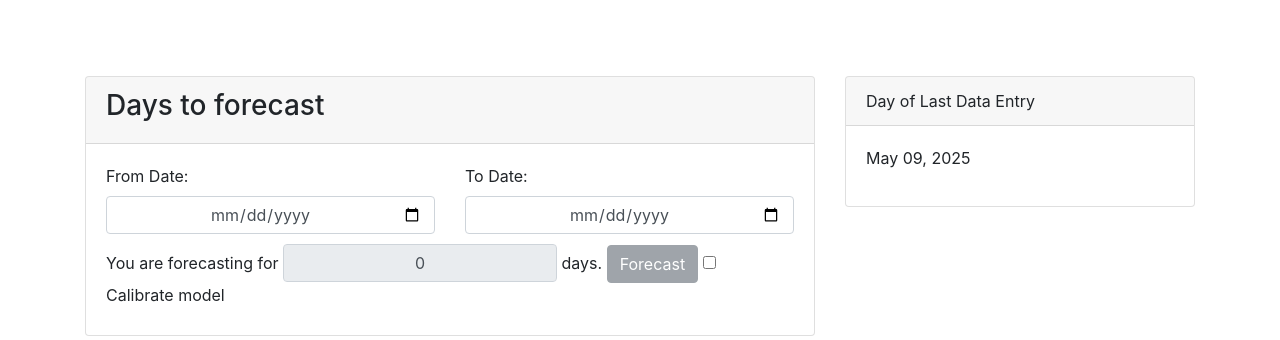
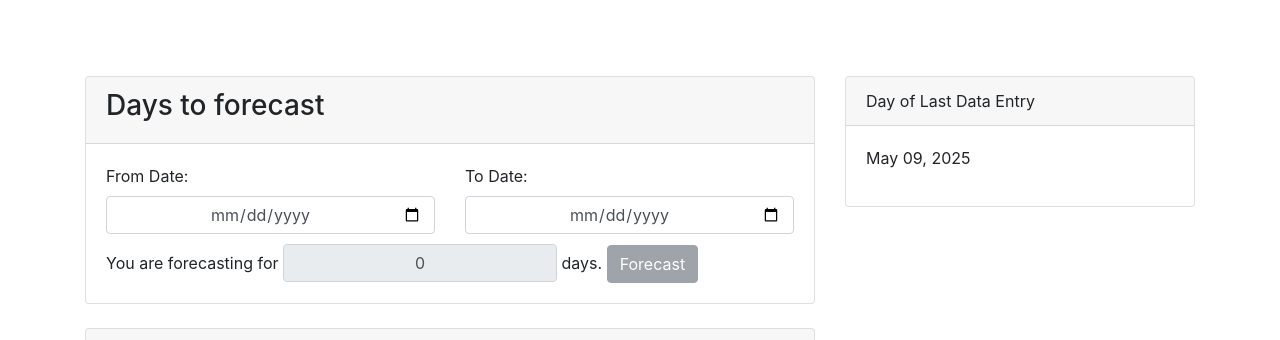
Before and after one commit to CTMFajardo/sarimaforecast, a Flask app: page /forecast in a window 1280 px wide. Shown: the part 68-408 px from the top of the page. Run offline with Flask 3, Linux system fonts and the light colour scheme; a user stored in the database is signed in; data comes from the database, SQL or seed files in the repository; some libraries are stand-ins or nearby versions.

Commit message:
calib deactive

```diff
--- a/website/templates/forecast.html
+++ b/website/templates/forecast.html
@@ -39,9 +39,9 @@
                         <input type="hidden" id="minusCurrentDate" name="minusCurrentDate">
 
                         <button type="submit" id="forecastBtn" class="btn btn-secondary"  name="action" value="forecast" disabled>Forecast</button>
-
+                        <!--
                         <input type="checkbox" id="calibration" name="calibration" value="calibration">
-                        <label for="calibration"> Calibrate model</label><br>
+                        <label for="calibration"> Calibrate model</label>--><br>
                     </div>
                 </form>
             </div>
```
